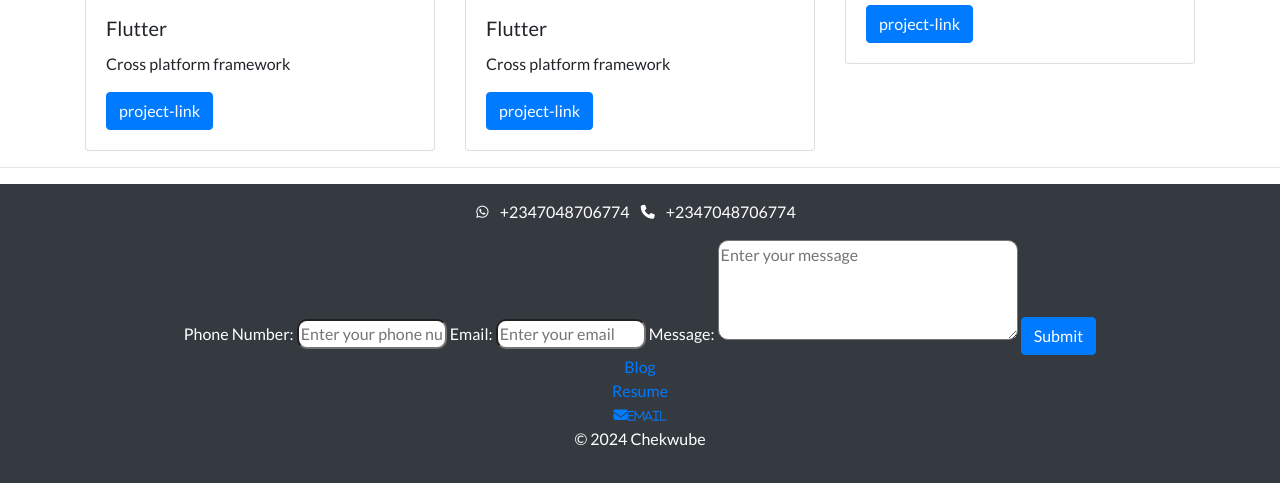
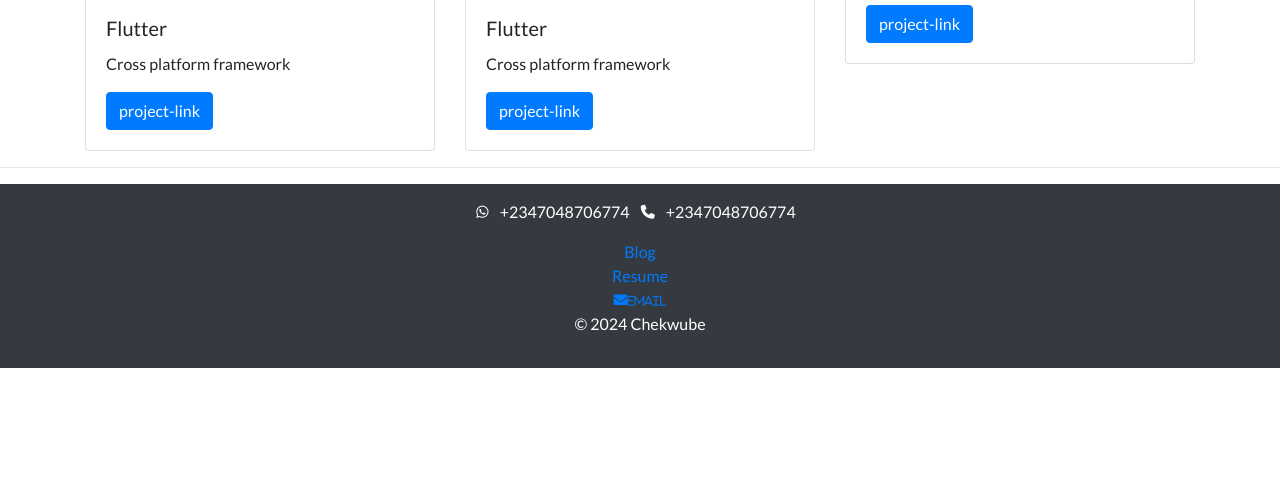
Before and after one commit to Xcheche/personal_portfolio, a Django app: page / in a window 1280 px wide. Shown: the part 1362-1845 px from the top of the page. After the commit the page ends 1730 px from the top, so only its background shows below. Run offline with Django 5.2, Linux system fonts and the light colour scheme; data comes from the database, SQL or seed files in the repository; some libraries are stand-ins or nearby versions.

Commit message:
form removed

```diff
--- a/portfolio/static/portfolio/custom.css
+++ b/portfolio/static/portfolio/custom.css
@@ -51,27 +51,6 @@ body {
   }
 
 
-  .form{
-    display: block;
-    flex-direction: column;
-    align-items: center;
-
-  }
-  #message{
-    border-radius: 10px;
-    width: 300px;
-    height: 100px;
-  }
-
-  #email, #phone{
-    border-radius: 10px;
-    width: 150px;
-
-  }
-  .btn btn-primary{
-    border-radius: 10px;
-    width: 150px;
-  }
 
 
   /* bio */
--- a/portfolio/static/portfolio/scroll-to-top.js
+++ b/portfolio/static/portfolio/scroll-to-top.js
@@ -16,29 +16,3 @@ scrollToTopBtn.addEventListener('click', () => {
     behavior: 'smooth'
   });
 });
-
-// form submision
-
-
-
-function submitForm(event) {
-  event.preventDefault();
-
-  // Assuming the form submission is successful
-  // You can add your own form submission logic here if needed
-
-  // Show the success message
-  var successMessage = document.getElementById("success-message");
-  successMessage.innerText = "Sent successfully!";
-  successMessage.style.display = "block";
-
-  // Set a timeout to hide the success message after 5 seconds
-  setTimeout(function () {
-    successMessage.style.display = "none";
-  }, 5000);
-
-  // Reset the form fields (optional)
-  event.target.reset();
-
-  return false;
-}
--- a/portfolio/templates/portfolio/base.html
+++ b/portfolio/templates/portfolio/base.html
@@ -84,41 +84,7 @@
 
 
 
-    <form class="form"
-    action="https://formspree.io/f/mknlgndv"
-    method="POST"
-    onsubmit="return submitForm(event)"
-  >
-    <label for="phone">Phone Number:</label>
-    <input
-      type="text"
-      id="phone"
-      name="phone"
-      placeholder="Enter your phone number"
-      required
-    />
 
-    <label for="email">Email:</label>
-    <input
-      type="email"
-      id="email"
-      name="_replyto"
-      placeholder="Enter your email"
-      required
-    />
-
-    <label for="message">Message:</label>
-    <textarea
-      id="message"
-      name="message"
-      placeholder="Enter your message"
-      required
-    ></textarea>
-
-    <button type="submit" class="btn btn-primary">Submit</button>
-
-  </form>
-  <div id="success-message" style="display: none"></div>
 
   <a href="{% url 'blog:all_blogs' %}" class="blog">Blog</a><br>
   <a href="{% static 'portfolio/mycv.pdf' %}" class="resume">Resume</a><br>
```
